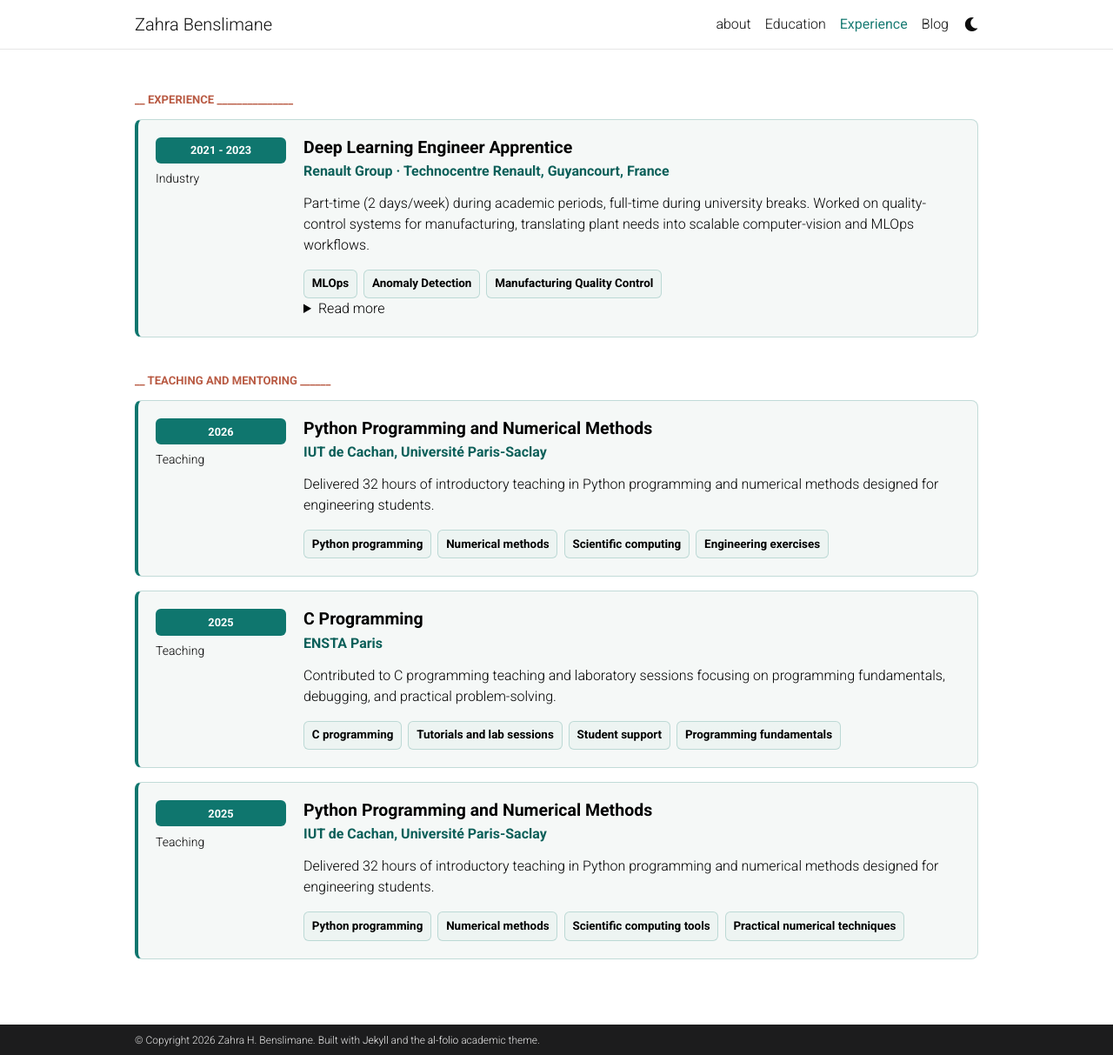
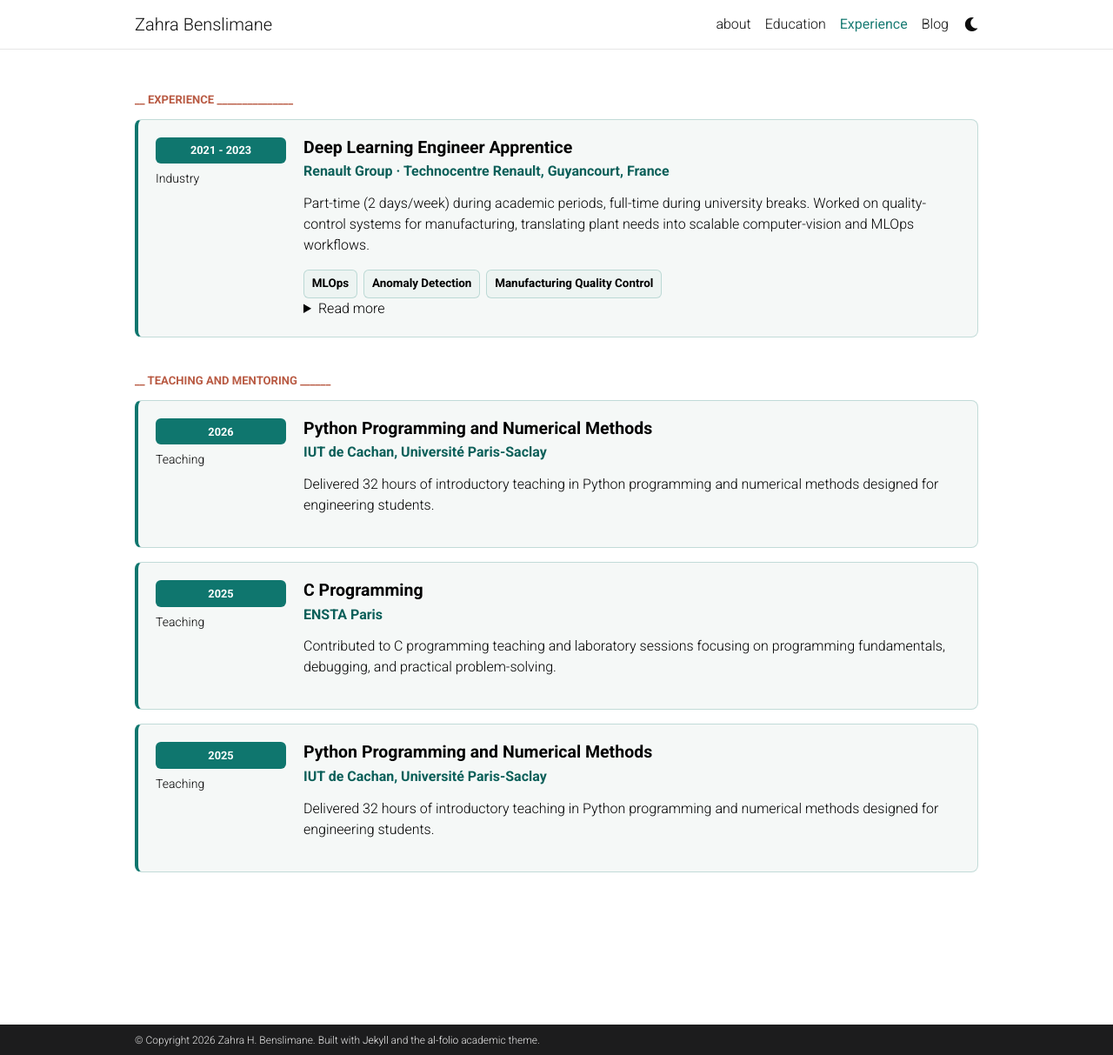
Before and after one commit to ZahraBenslimane/Portfolio, a Jekyll site: the page built from _pages/experience.md, in a window 1280 px wide and 1213 px high. Shown: the whole window at 87% size. Built offline with Jekyll 4.4.1, drawn with Linux system fonts in a browser that asks for light colours; comment, search, counter and statistics services are not loaded; a style sheet for code colours, icons or effects is not loaded.

Commit message:
new version layout

```diff
--- a/_data/teaching.yml
+++ b/_data/teaching.yml
@@ -5,11 +5,6 @@
   description: >
     Delivered 32 hours of introductory teaching in Python programming and numerical
     methods designed for engineering students.
-  topics:
-    - Python programming
-    - Numerical methods
-    - Scientific computing
-    - Engineering exercises
 
 - title: C Programming
   institution: ENSTA Paris
@@ -18,11 +13,6 @@
   description: >
     Contributed to C programming teaching and laboratory sessions focusing on programming fundamentals, debugging, and practical
     problem-solving.
-  topics:
-    - C programming
-    - Tutorials and lab sessions
-    - Student support
-    - Programming fundamentals
 
 - title: Python Programming and Numerical Methods
   institution: IUT de Cachan, Université Paris-Saclay
@@ -31,8 +21,3 @@
   description: >
     Delivered 32 hours of introductory teaching in Python programming and numerical
     methods designed for engineering students.
-  topics:
-    - Python programming
-    - Numerical methods
-    - Scientific computing tools
-    - Practical numerical techniques
```
